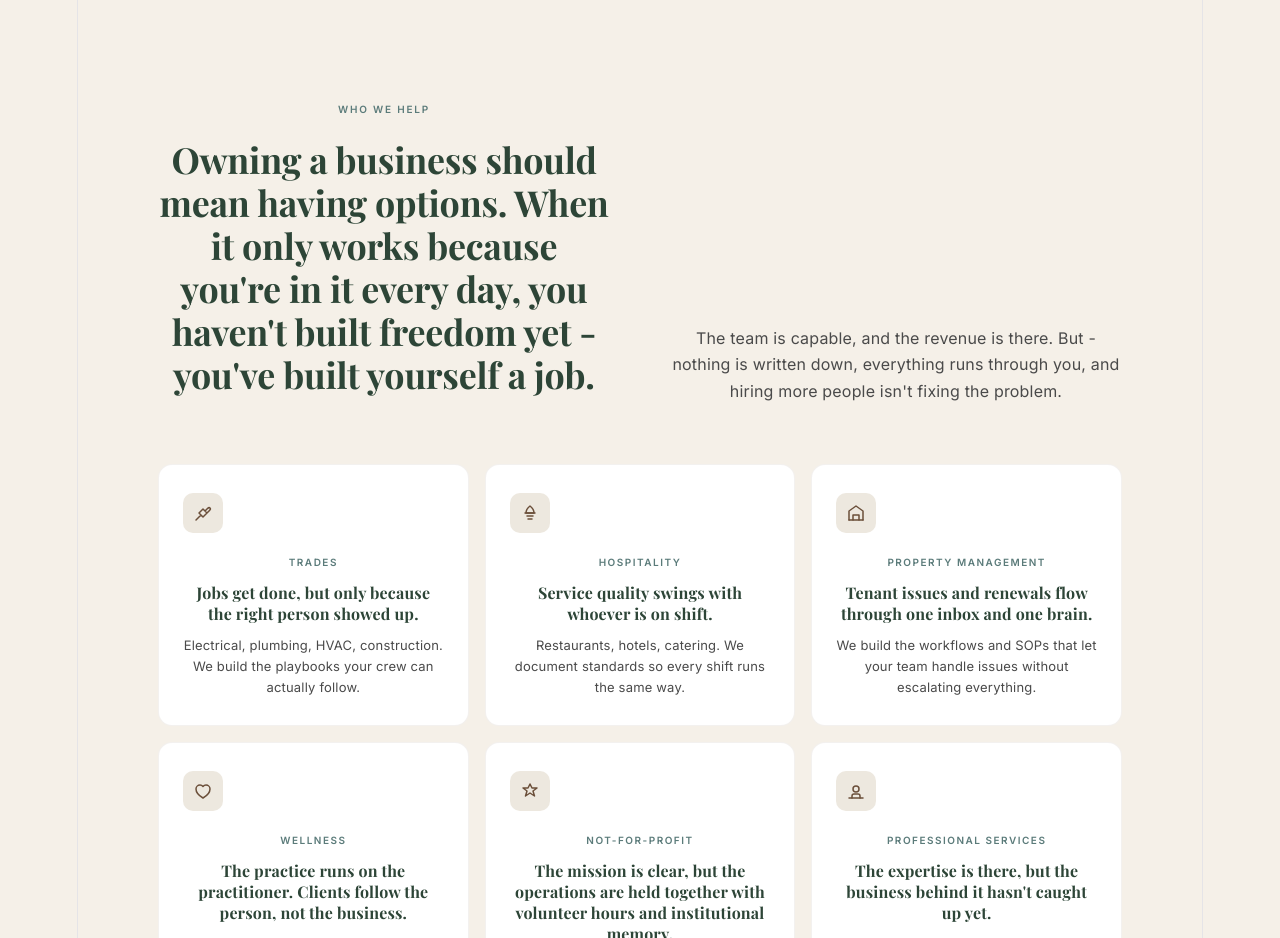
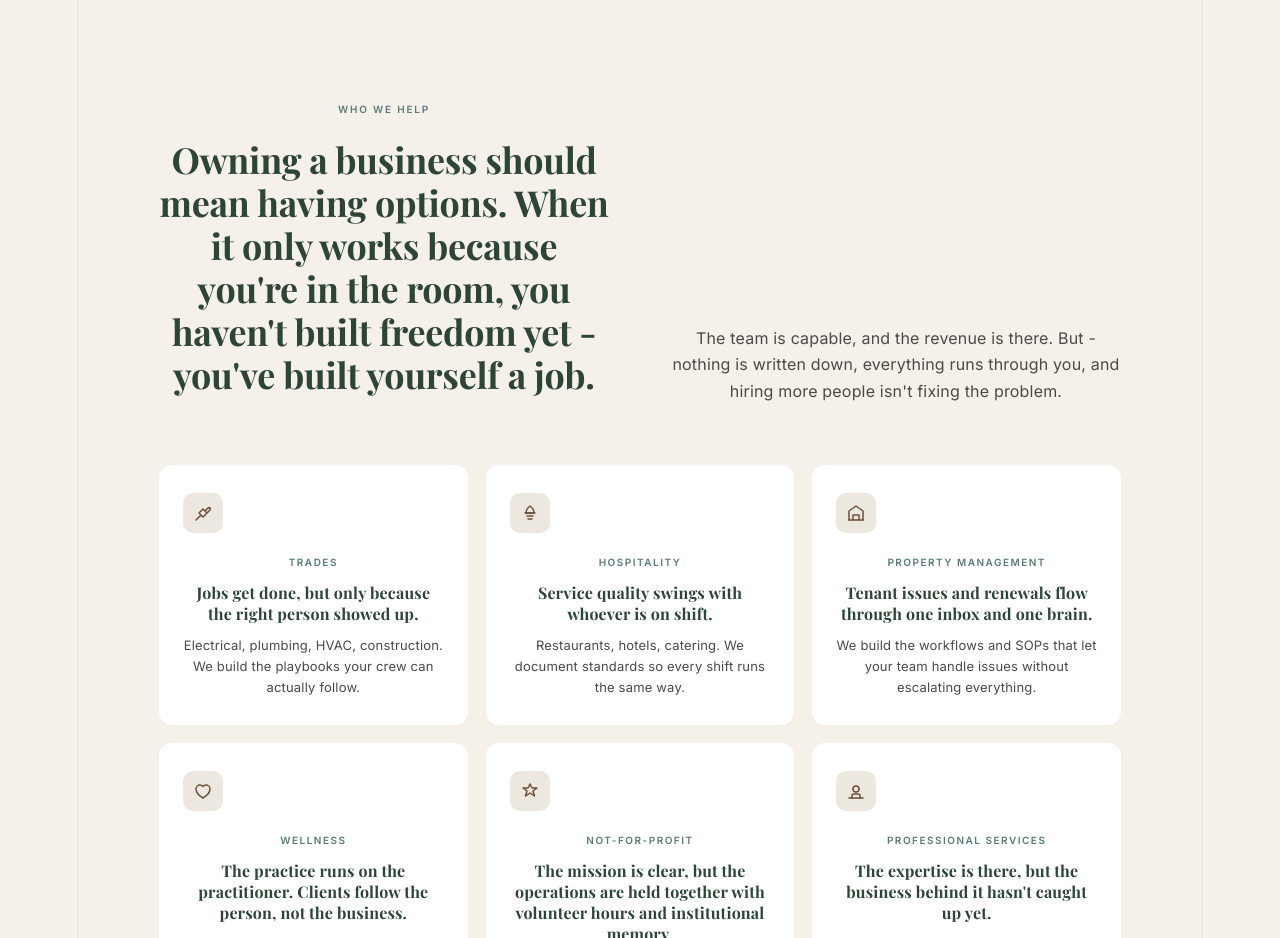
Before and after one commit to JenniferGroundwork/Groundwork, a React (Vite) app: page / in a window 1280 px wide. Shown: the part 880-1818 px from the top of the page. Built offline with nearby package versions, Linux system fonts and the light colour scheme.

Commit message:
hero line3

```diff
--- a/src/Home.jsx
+++ b/src/Home.jsx
@@ -576,7 +576,7 @@ export default function GroundworkHome() {
           <div className="who-header">
             <div>
               <p className="eyebrow">Who We Help</p>
-              <h2 className="who-h2">Owning a business should mean having options. When it only works because you're in it every day, you haven't built freedom yet - you've built yourself a job.</h2>
+              <h2 className="who-h2">Owning a business should mean having options. When it only works because you're in the room, you haven't built freedom yet - you've built yourself a job.</h2>
             </div>
             <div>
               <p className="who-desc">
```
